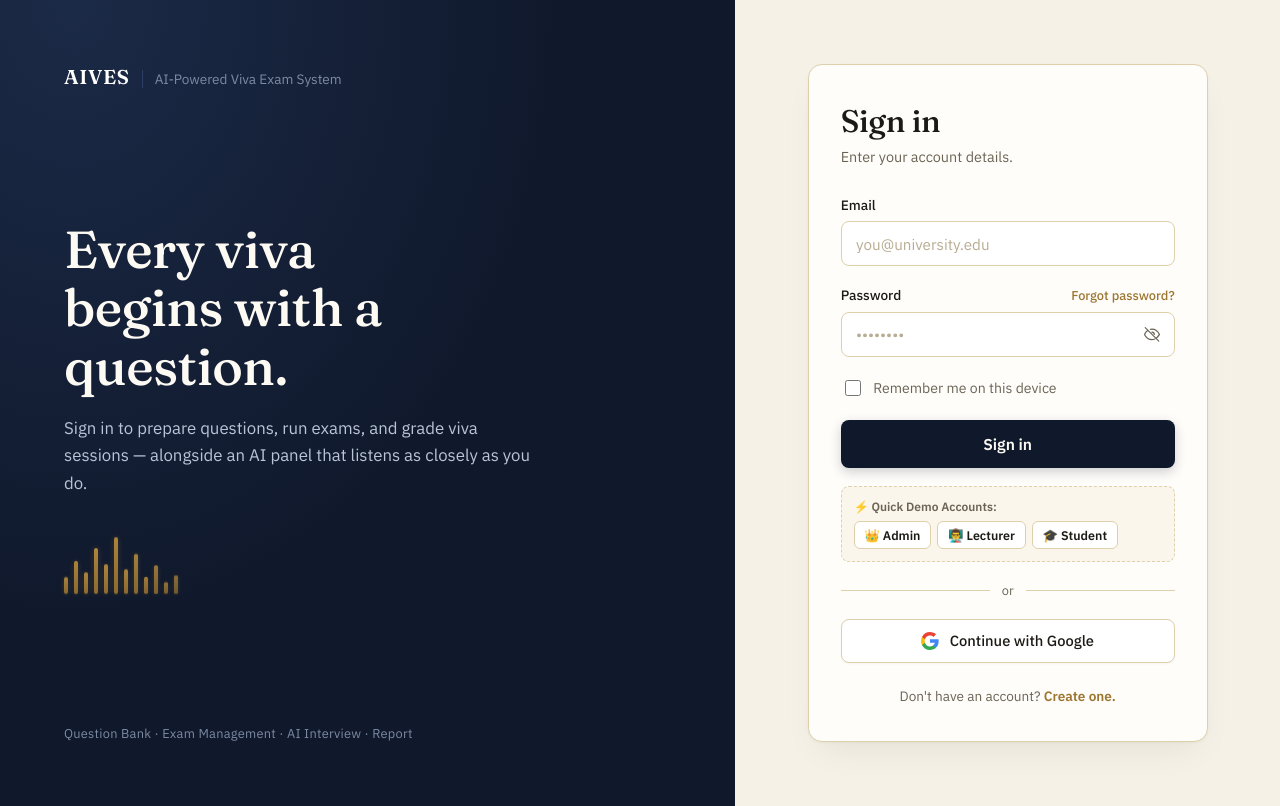
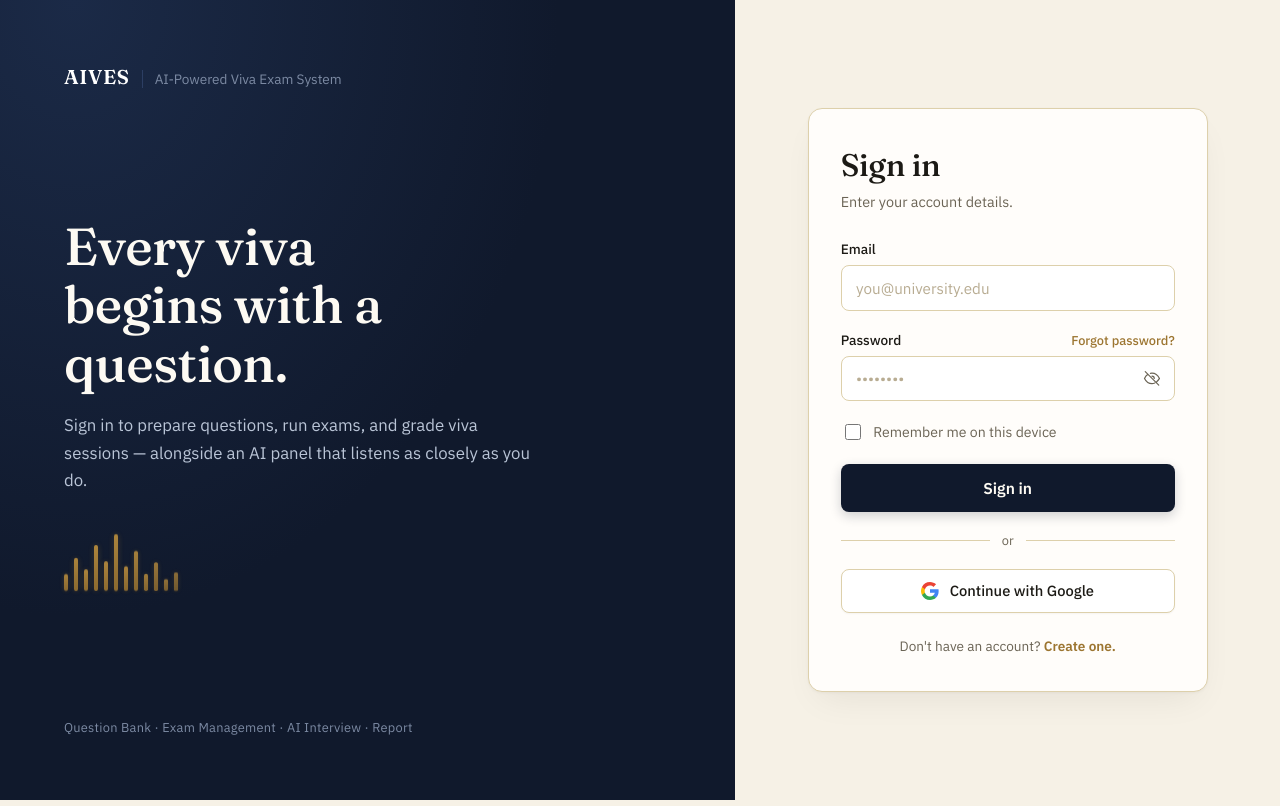
Before and after one commit to ThuanCherry/AI-powered-Viva-Exam-System, a React (Vite) app: page /login in a window 1280 px wide. Built offline with nearby package versions, Linux system fonts and the light colour scheme.

Commit message:
refactor(login): remove quick demo accounts box as requested

```diff
--- a/src/pages/Login.jsx
+++ b/src/pages/Login.jsx
@@ -64,12 +64,6 @@ export default function Login() {
     if (errors[field]) {
       setErrors((prev) => ({ ...prev, [field]: undefined }));
     }
-  }
-
-  function quickFill(email, password) {
-    setForm({ email, password, remember: true });
-    setErrors({});
-    setServerError("");
   }
 
   function validate() {
@@ -239,34 +233,6 @@ export default function Login() {
               {status === "submitting" ? "Signing in…" : "Sign in"}
             </button>
 
-            {/* Quick Demo Fill Buttons in warm classic style */}
-            <div className="login__quick-fill">
-              <span className="login__quick-label">⚡ Quick Demo Accounts:</span>
-              <div className="login__quick-buttons">
-                <button
-                  type="button"
-                  className="login__quick-btn"
-                  onClick={() => quickFill("admin@aives.vn", "Admin@123456")}
-                >
-                  👑 Admin
-                </button>
-                <button
-                  type="button"
-                  className="login__quick-btn"
-                  onClick={() => quickFill("lecturer@aives.vn", "Lecturer@123456")}
-                >
-                  👨‍🏫 Lecturer
-                </button>
-                <button
-                  type="button"
-                  className="login__quick-btn"
-                  onClick={() => quickFill("student1@aives.vn", "Student@123456")}
-                >
-                  🎓 Student
-                </button>
-              </div>
-            </div>
-
             <div className="divider">
               <span>or</span>
             </div>
--- a/src/styles/Login.css
+++ b/src/styles/Login.css
@@ -305,48 +305,6 @@
   cursor: progress;
 }
 
-/* Quick Demo Fill Buttons (styled in warm parchment & brass) */
-.login__quick-fill {
-  margin-top: 1.15rem;
-  padding: 0.75rem;
-  background: #fbf6ec;
-  border: 1px dashed var(--parchment-line);
-  border-radius: 8px;
-}
-
-.login__quick-label {
-  display: block;
-  font-size: 0.75rem;
-  font-weight: 600;
-  color: var(--ink-text-dim);
-  margin-bottom: 0.45rem;
-}
-
-.login__quick-buttons {
-  display: flex;
-  gap: 0.4rem;
-  flex-wrap: wrap;
-}
-
-.login__quick-btn {
-  background: #ffffff;
-  border: 1px solid var(--parchment-line);
-  border-radius: 6px;
-  padding: 0.3rem 0.6rem;
-  font-size: 0.78rem;
-  font-weight: 600;
-  color: var(--ink-text);
-  cursor: pointer;
-  transition: all 0.15s ease;
-}
-
-.login__quick-btn:hover {
-  background: #f3ebdb;
-  border-color: var(--brass);
-  color: var(--brass-deep);
-  transform: translateY(-1px);
-}
-
 .divider {
   display: flex;
   align-items: center;
```
